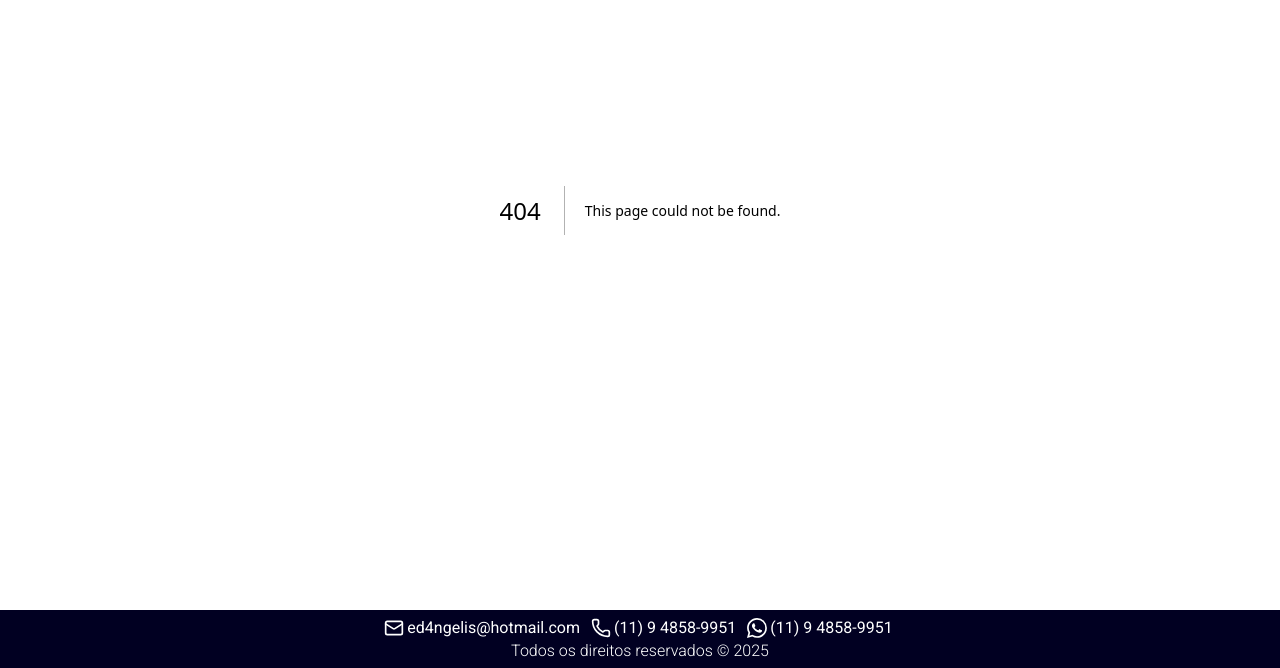
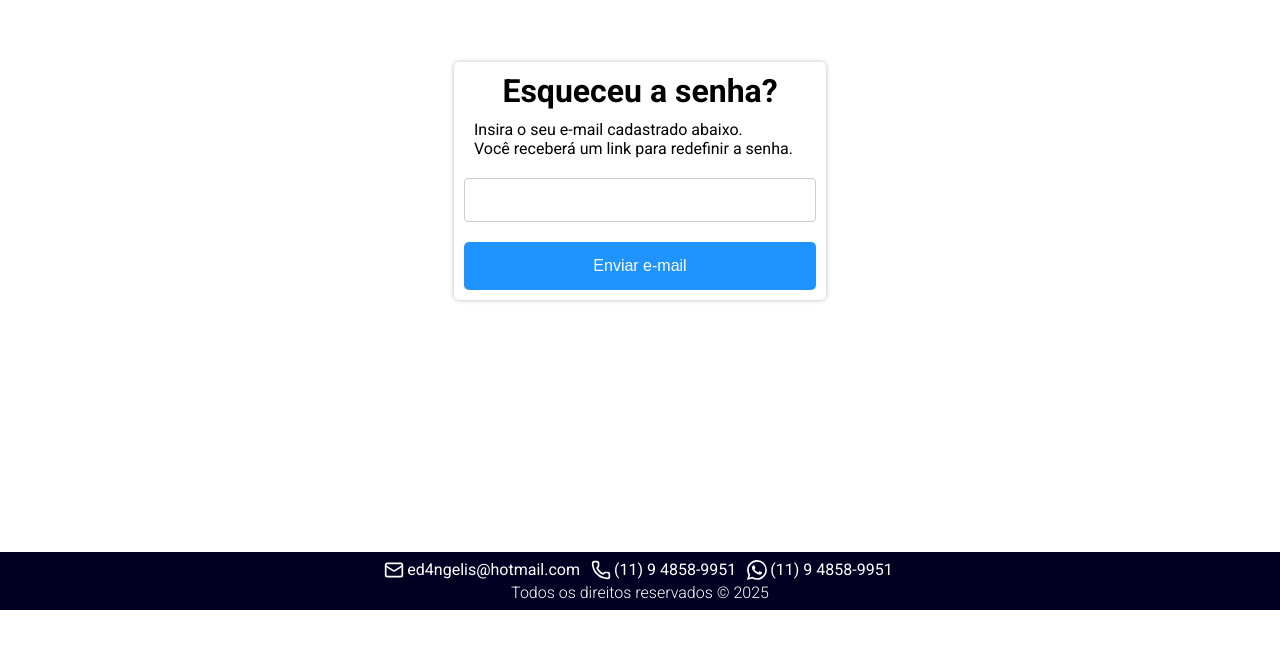
Before and after one commit to EdAngelis/auth-flow, a Next.js app: page /forgot-password in a window 1280 px wide. Before the commit this address had no page. Shown: the part 190-858 px from the top of the page. After the commit the page ends 800 px from the top, so only its background shows below. Built offline with nearby package versions, Linux system fonts and the light colour scheme.

Commit message:
Add: forgot password page

```diff
--- /dev/null
+++ b/app/forgot-password/page.module.css
@@ -0,0 +1,94 @@
+.main {
+
+    display: flex;
+    justify-content: center;
+    align-items: center;
+
+}
+
+.page {
+  display: flex;
+  flex-direction: column;
+  align-items: center;
+  justify-content: center;
+  width: 100%;
+  padding: 20px;
+}
+
+.container {
+
+    width: 30%;
+    max-width: 400px;
+
+    border-radius: 5px;
+    box-shadow: 0px 0px 5px rgba(0, 0, 0, 0.26);
+    text-align: center;
+
+    padding: 10px;
+
+}
+
+.instructions {
+
+  margin: 10px;
+  text-align: left;
+
+}
+
+.slot {
+
+  margin: 20px 0;
+  text-align: center;
+
+}
+
+.code {
+
+    width: 12%;
+
+    padding: 20px 15px;
+    margin: 0 5px;
+
+    border: 1px solid var(--muted);
+    border-radius: 5px;
+
+    text-align: center;
+    font-size: center;
+
+}
+
+.resend {
+
+    font-size: small;
+
+    width: 100%;
+    padding: 10px 0;
+
+    margin-top: 10px;
+
+    text-align: center;
+
+}
+
+.resend a {
+
+    text-decoration: none;
+    color: var(--blue-400);
+
+}
+
+@media screen and (max-width: 1024px) {
+    .container {
+      width: 50%;
+      max-width: 500px;
+    }
+
+  }
+
+  @media screen and (max-width: 768px) {
+    .container {
+      width: 90%;
+      max-width: max-content;
+    }
+
+  }
--- /dev/null
+++ b/app/forgot-password/page.tsx
@@ -0,0 +1,81 @@
+"use client";
+import React, { useState, useRef } from "react";
+import * as Yup from "yup";
+import { verifyEmail } from "@/service/auth.service";
+import { useRouter } from "next/navigation";
+import { Button } from "@/components";
+import styles from "./page.module.css";
+import ErrorToast from "@/components/elements/toast/error";
+import Loader from "@/components/elements/loader/loader";
+import { setLocale, object, string } from "yup";
+import Link from "next/link";
+import Input from "@/components/elements/input/input";
+import Form from "@/components/elements/form/form";
+import { yupResolver } from "@hookform/resolvers/yup";
+import { useForm } from "react-hook-form";
+import SuccessToast from "@/components/elements/toast/success";
+
+export default function VerifyEmail() {
+
+  const [error, setError] = React.useState<string>('');
+  const [success, setSuccess] = React.useState<string>('');
+  const [isLoading, setisLoading] = React.useState<boolean>(false);
+
+  const validationSchema = object().shape({
+      email: Yup.string()
+        .email("Invalid email format")
+        .required("Email is required"),
+    });
+
+    const {
+      register,
+      handleSubmit,
+      formState: { errors },
+    } = useForm({
+      resolver: yupResolver(validationSchema),
+      defaultValues: {
+        email: "",
+      },
+    });
+
+  const onSubmit = async () => {
+
+    setisLoading(true);
+    setError("");
+    setSuccess("E-mail enviado com sucesso!");
+
+    setisLoading(false);
+
+  };
+
+  return (
+    <main className={styles.main}>
+      <div className={styles.page}>
+
+        <Form onSubmit={handleSubmit(onSubmit)}>
+
+            <h1>Esqueceu a senha?</h1>
+
+            <div className={styles.instructions}>
+                <p>Insira o seu e-mail cadastrado abaixo.</p>
+                <p>Você receberá um link para redefinir a senha.</p>
+            </div>
+
+            <div className={styles.slot}>
+                <Input register={register} name={"email"} type={"email"} />
+                {errors.email && <ErrorToast message={errors.email?.message} />}
+                {error && <ErrorToast message={error} />}
+                {success && <SuccessToast message={success} />}
+                {isLoading && <Loader />}
+            </div>
+
+
+            <Button type="submit" size="full">Enviar e-mail</Button>
+
+        </Form>
+
+
+      </div>
+    </main>
+  );
+}
--- a/app/signout/page.tsx
+++ b/app/signout/page.tsx
@@ -9,7 +9,7 @@ import styles from "./page.module.css";
 import Form from "@/components/elements/form/form";
 import Label from "@/components/elements/label/label";
 import Input from "@/components/elements/input/input";
-import ErrorToast from "@/components/elements/errors/error";
+import ErrorToast from "@/components/elements/toast/error";
 import { Button } from "@/components";
 import Link from "next/link";
 import Loader from "@/components/elements/loader/loader";
--- a/app/verify-email/page.tsx
+++ b/app/verify-email/page.tsx
@@ -4,7 +4,7 @@ import { verifyEmail } from "@/service/auth.service";
 import { useRouter } from "next/navigation";
 import { Button } from "@/components";
 import styles from "./page.module.css";
-import ErrorToast from "@/components/elements/errors/error";
+import ErrorToast from "@/components/elements/toast/error";
 import Loader from "@/components/elements/loader/loader";
 import { setLocale } from "yup";
 import Link from "next/link";
--- a/components/elements/errors/error.module.css
+++ /dev/null
@@ -1,5 +0,0 @@
-.error {
-    margin-top: 4px;
-    padding: 0 4px;
-    color: red;
-}
--- a/components/elements/form/form.module.css
+++ b/components/elements/form/form.module.css
@@ -7,5 +7,6 @@
     box-shadow: 0px 0px 5px rgba(0, 0, 0, 0.26);
 
     padding: 10px;
+    text-align: center;
 
-  }
+}
--- /dev/null
+++ b/components/elements/toast/error.module.css
@@ -0,0 +1,11 @@
+.error {
+    margin-top: 4px;
+    padding: 0 4px;
+    color: red;
+}
+
+.success {
+    margin-top: 4px;
+    padding: 0 4px;
+    color: green;
+}
--- a/components/elements/errors/error.tsx
+++ b/components/elements/toast/error.tsx
@@ -7,7 +7,7 @@ interface ErrorProps {
 const ErrorToast: React.FC<ErrorProps> = ({ message }) => {
 
     return (
-        <p className={styles.error}>{message ?? 'Erro ao realizar login'}</p>
+        <p className={styles.error}>{message}</p>
     );
 
 }
--- /dev/null
+++ b/components/elements/toast/success.tsx
@@ -0,0 +1,15 @@
+import styles from './error.module.css';
+
+interface SuccessProps {
+    message: string | undefined;
+}
+
+const SuccessToast: React.FC<SuccessProps> = ({ message }) => {
+
+    return (
+        <p className={styles.success}>{message}</p>
+    );
+
+}
+
+export default SuccessToast;
--- a/components/sessions/signin/page.tsx
+++ b/components/sessions/signin/page.tsx
@@ -11,7 +11,7 @@ import Input from "@/components/elements/input/input";
 import Label from "@/components/elements/label/label";
 import Button from "@/components/elements/button/button";
 import Link from "next/link";
-import ErrorToast from "@/components/elements/errors/error";
+import ErrorToast from "@/components/elements/toast/error";
 import Loader  from "@/components/elements/loader/loader";
 import Form from "@/components/elements/form/form";
 
@@ -84,7 +84,7 @@ const SignIn = () => {
           {errors.password && <ErrorToast message={errors.password?.message} />}
         </div>
         <div className={styles.slot}>
-          <Link href="reset-password" className={styles.forgot}>Esqueceu a senha?</Link>
+          <Link href="forgot-password" className={styles.forgot}>Esqueceu a senha?</Link>
         </div>
         <div className={styles.buttonList}>
           <Button type="submit" size="full">
```
